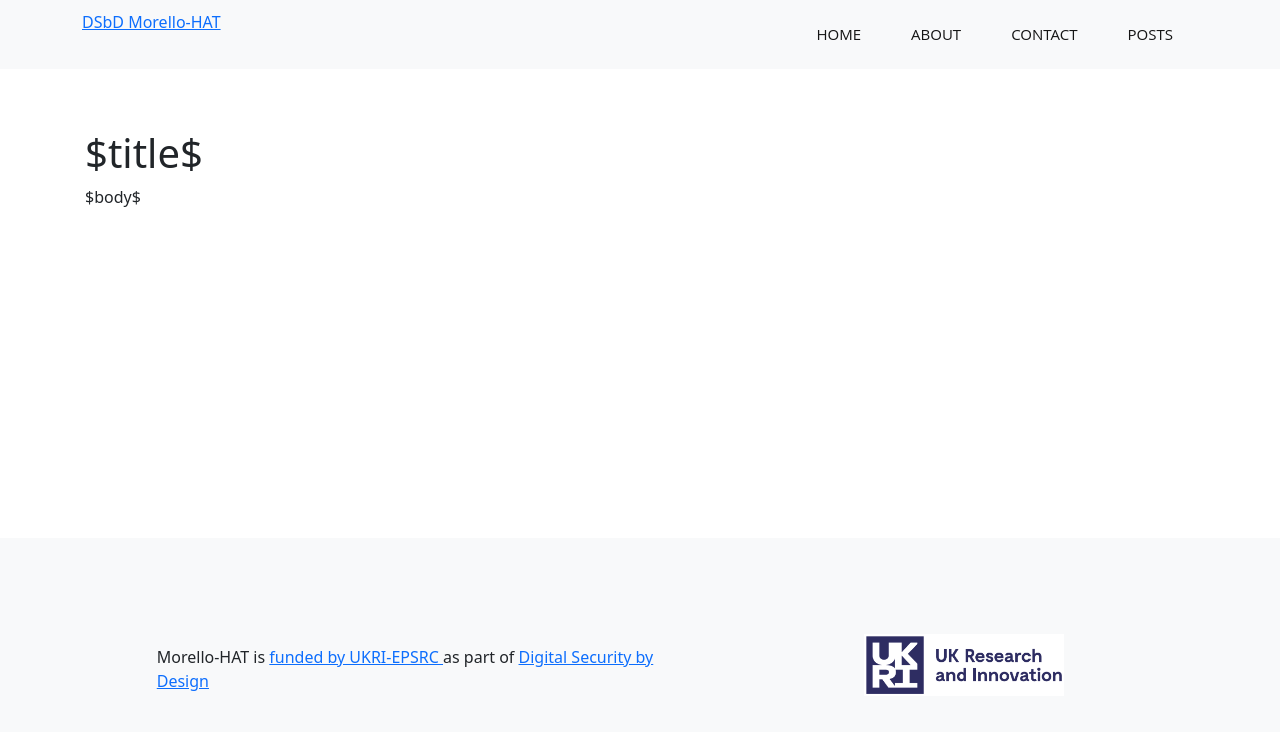
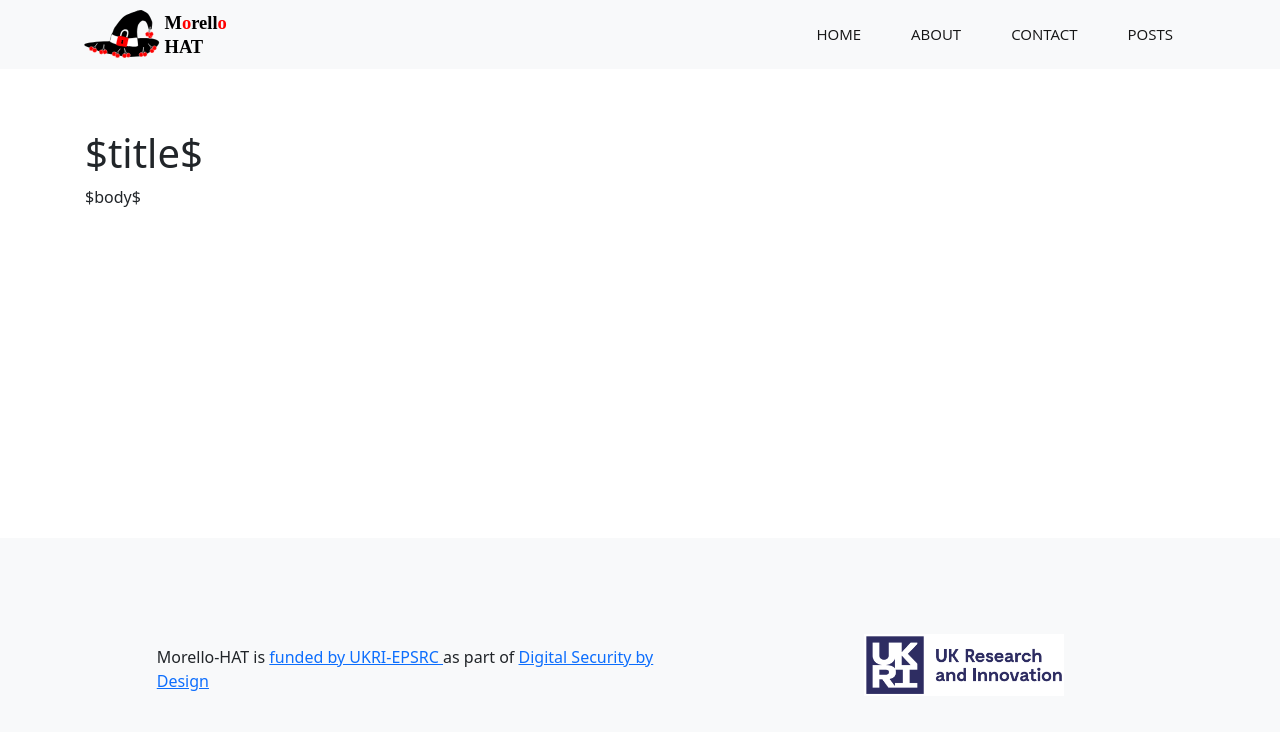
Before and after one commit to DSbD-Morello-HAT/dsbd-morello-hat.github.io, a plain HTML site: page templates/default.html in a window 1280 px wide. Drawn offline with nearby package versions, Linux system fonts and the light colour scheme; files that its build step writes are made by us from their sources.

Commit message:
logo; graphviz support

```diff
--- a/templates/default.html
+++ b/templates/default.html
@@ -18,7 +18,8 @@
       <div class="container">
 
         <div id="logo">
-          <a href="/">DSbD Morello-HAT</a>
+          <a class="navbar-brand" href="/index.html"> <img src="/images/morello-hat-logo-no-baseline.svg" class="d-inline-block" alt="Morello-HAT" id="logo">
+          </a>
         </div>
 
         <button class="navbar-toggler" type="button" data-toggle="collapse" data-target="#navbarNavDropdown"
```
Also changed, not shown: images/morello-hat-logo-no-baseline.svg (added), images/morello-hat-logo-notxt.png (added), images/morello-hat-logo-notxt.svg (added), images/morello-hat-logo.png (added), images/morello-hat-logo.svg (added), 5 other files.
